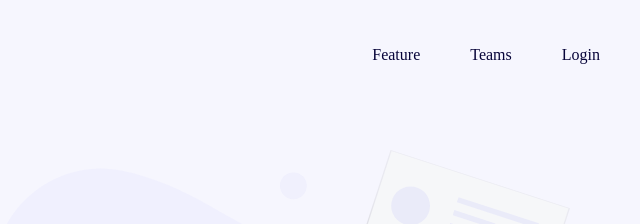
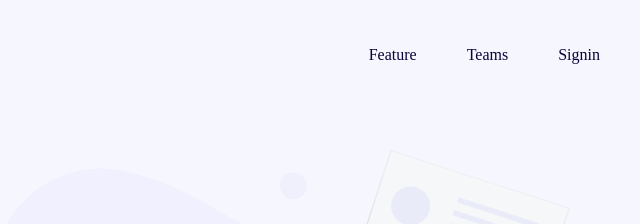
Before and after one commit to okselvis/fylo-landing-page-with-two-column-layout, a plain HTML site: page index.html in a window 1280 px wide. Shown: the top 224 px of the page, 640-1280 px from the left. Drawn offline with nearby package versions, Linux system fonts and the light colour scheme.

Commit message:
new image

```diff
--- a/index.html
+++ b/index.html
@@ -33,7 +33,7 @@
       <ul class="nav-links">
         <li><a href="#">Feature</a></li>
         <li><a href="#">Teams</a></li>
-        <li><a href="#">Login</a></li>
+        <li><a href="#">Signin</a></li>
 
       </ul>
 
```
